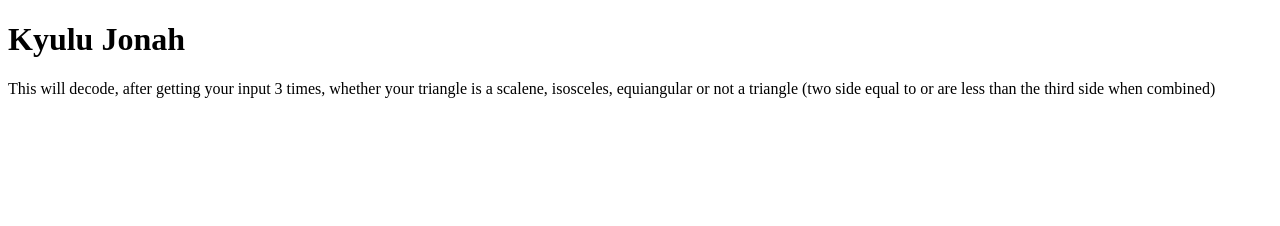
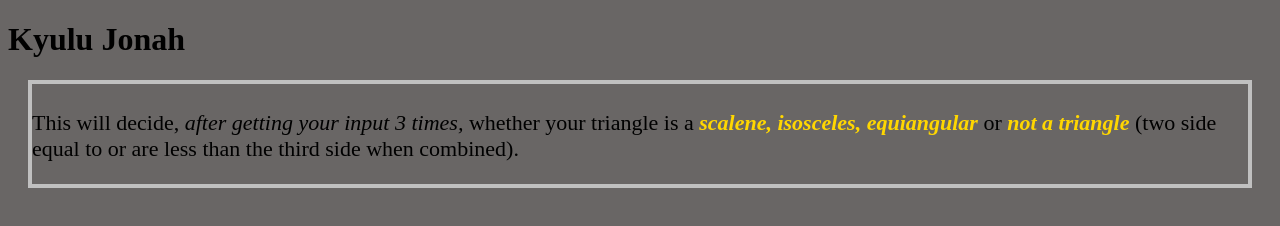
Before and after one commit to wbjb/IP2, a plain HTML site: page index.html in a window 1280 px wide. Drawn offline with Linux system fonts and the light colour scheme.

Commit message:
added some styling to the html document.

```diff
--- a/css/styles.css
+++ b/css/styles.css
@@ -0,0 +1,17 @@
+.emphasis {
+	font-style:italic; ;
+}
+.bold {
+	font-weight: bold;
+	color: gold;
+	font-style: italic;
+}
+.size {
+	font-size:22px ;
+	padding-top: 4px;
+	margin: 20px;
+	border: 4px solid silver;
+}
+body {
+	background-color: #696665;
+}
--- a/index.html
+++ b/index.html
@@ -8,7 +8,8 @@
 	<body>
 			<h1>Kyulu Jonah</h1>
 
-
-		<p>This will decode, after getting your input 3 times, whether your triangle is a scalene, isosceles, equiangular or not a triangle (two side equal to or are less than the third side when combined) </p>
+		<div class = "size">
+		<p> This will decide, <span class="emphasis"> after getting your input 3 times,</span> whether your triangle is a <span class="bold">scalene, isosceles, equiangular</span> or <span class="bold"> not a triangle</span> (two side equal to or are less than the third side when combined). </p>
+		</div>
 	</body>
 </html>
```
Also changed, not shown: script.js (deleted, +0 -39 lines).
